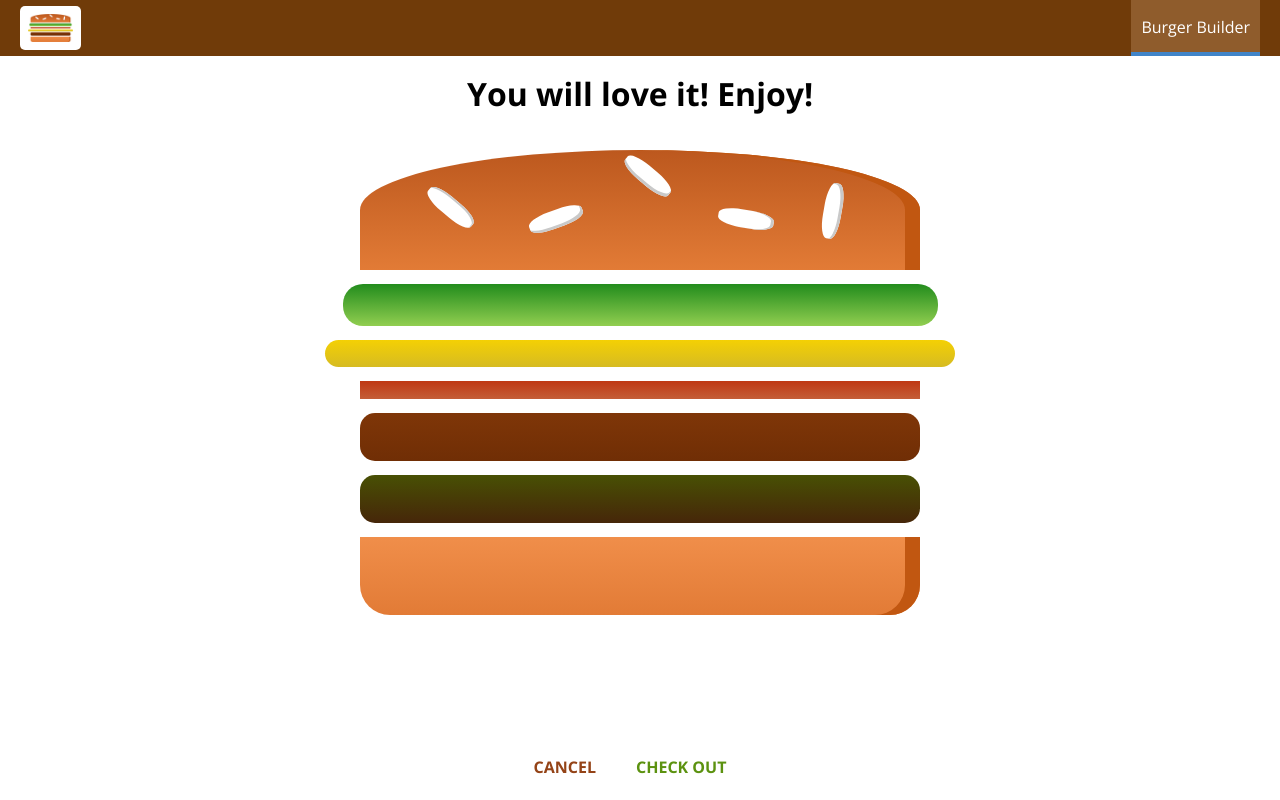
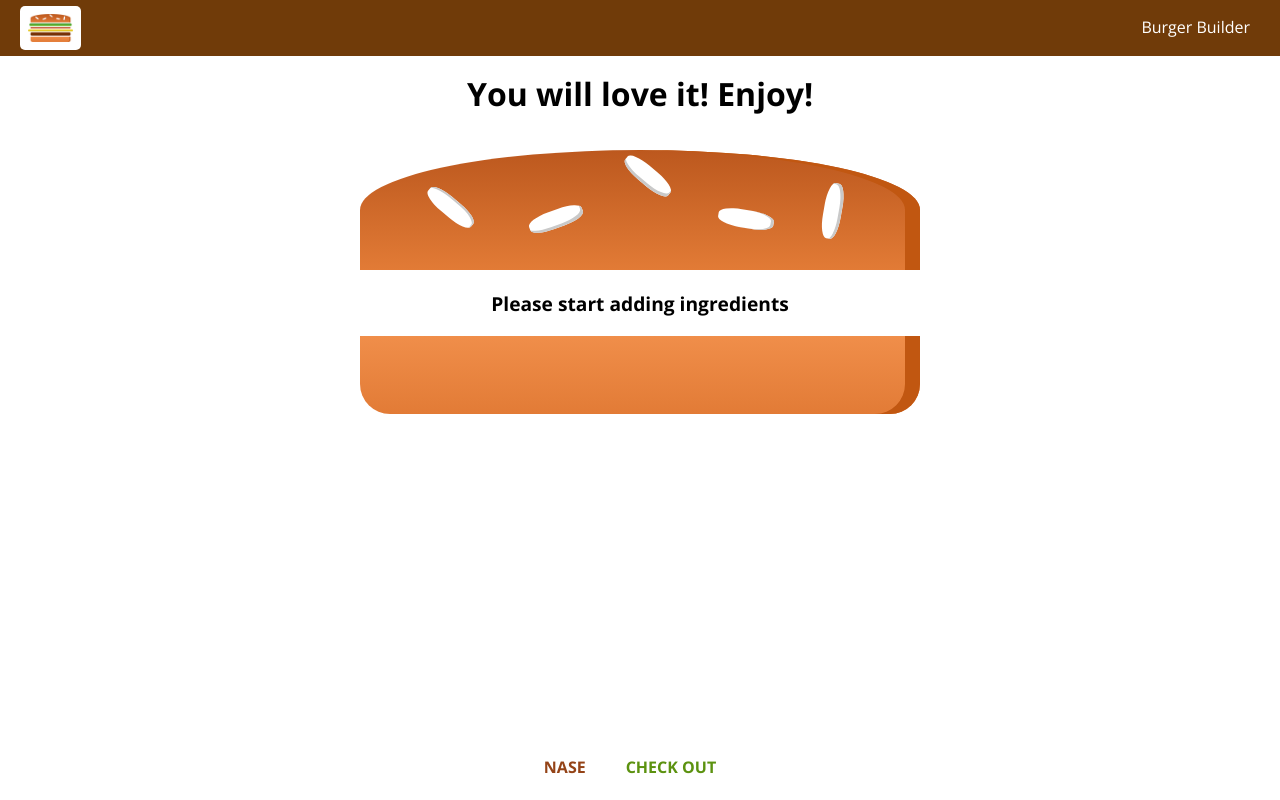
Before and after one commit to justin-in-github/react_burger_builder, a React (Create React App) app: page /checkout in a window 1280 px wide. Built offline with nearby package versions, Linux system fonts and the light colour scheme.

Commit message:
added orders page, routing sec done

```diff
--- a/src/App.js
+++ b/src/App.js
@@ -2,7 +2,8 @@
 import Layout from "./components/Layout/Layout"
 import BurgerBuilder from "./containers/BurgerBuilder/BurgerBuilder"
 import Checkout from "./containers/Checkout/Checkout"
-import {Route} from "react-router-dom"
+import { Route } from "react-router-dom"
+import Orders from "./containers/Orders/Orders"
 
 class App extends Component {
   render() {
@@ -13,8 +14,9 @@
           {/* //we could also use <Switch> instead of exact and this order */}
           {/* //note: only these directly loaded Components get the special Route props (match, history etc.) */}
           {/* //BUT we can use withRouter (wrap export) to inject them */}
-          <Route path="/checkout" component={Checkout}/>
-          <Route path="/" exact component={BurgerBuilder}/>
+          <Route path="/checkout" component={Checkout} />
+          <Route path="/orders" component={Orders} />
+          <Route path="/" exact component={BurgerBuilder} />
         </Layout>
       </div>
     );
--- a/src/components/Navigation/NavigationItems/NavigationItem/NavigationItem.js
+++ b/src/components/Navigation/NavigationItems/NavigationItem/NavigationItem.js
@@ -1,16 +1,16 @@
 import React from "react"
 import "./NavigationItem.css"
-
+import { NavLink } from "react-router-dom"
 
 const navigationItem = (props) => {
-    return(
+    return (
 
         <li className="NavigationItem">
-            <a href={props.link}
-            className={
-                props.active ? "active" : null
-            }
-            >{props.children}</a>
+            <NavLink
+                to={props.link}
+                //for active link setup see vid 229
+                activeClassName="active"
+                exact>{props.children}</NavLink>
         </li>
     )
 }
--- a/src/components/Navigation/NavigationItems/NavigationItems.js
+++ b/src/components/Navigation/NavigationItems/NavigationItems.js
@@ -4,10 +4,10 @@
 
 const navigationItems = () => {
     return (
-    <ul className="NavigationItems">
-       <NavigationItem link="/" active>Burger Builder</NavigationItem>
-       <NavigationItem link="/">Checkout</NavigationItem>
-    </ul>
+        <ul className="NavigationItems">
+            <NavigationItem link="/">Burger Builder</NavigationItem>
+            <NavigationItem link="/orders">Orders</NavigationItem>
+        </ul>
     )
 
 }
--- a/src/components/Order/CheckoutSummary/CheckoutSummary.js
+++ b/src/components/Order/CheckoutSummary/CheckoutSummary.js
@@ -7,11 +7,11 @@
     return (
         <div className="CheckoutSummary">
             <h1>You will love it! Enjoy!</h1>
-            <div style={{width: "100%", margin: "auto"}}>
-            <Burger ingredients={props.ingredients}/>
+            <div style={{ width: "100%", margin: "auto" }}>
+                <Burger ingredients={props.ingredients} />
             </div>
-            <Button btnType="Danger Button" clicked>CANCEL</Button>
-            <Button btnType="Success Button" clicked>CHECK OUT</Button>
+            <Button btnType="Danger Button" clicked={props.checkoutCancelled}>NASE</Button>
+            <Button btnType="Success Button" clicked={props.checkoutContinued}>CHECK OUT</Button>
         </div>
     )
 }
--- /dev/null
+++ b/src/components/Order/Order.css
@@ -0,0 +1,8 @@
+.Order {
+    width: 80%;
+    border: 1px solid #eee;
+    box-shadow: 0 2px 3px #ccc;
+    padding: 10 px;
+    margin: 10px auto;
+    box-sizing: border-box;
+}
--- /dev/null
+++ b/src/components/Order/Order.js
@@ -0,0 +1,37 @@
+import React from "react"
+import "./Order.css"
+
+const order = (props) => {
+    console.log(props.ingredients)
+    const ingredients = []
+
+    for (let ingredientName in props.ingredients) {
+        ingredients.push(
+            {
+
+                name: ingredientName,
+                //this is the value 0, 1 ...
+                amount: props.ingredients[ingredientName]
+            }
+        )
+    }
+
+    const ingredientOutput = ingredients.map(ig => {
+        return <span
+            style={{ textTransform: "capitalize", display: "inline-block", margin: "0 8px", border: "1px solid #ccc", padding: "5px" }}
+            key={ig.name}>
+            {ig.name} ({ig.amount})
+            </span>
+    })
+
+    return (
+        <div className="Order">
+            <p>Ingredients: {ingredientOutput}</p>
+            <p>Price: <strong>{Number.parseFloat(props.price).toFixed(2)}</strong></p>
+        </div>
+    )
+
+
+}
+
+export default order;
--- a/src/containers/Checkout/Checkout.js
+++ b/src/containers/Checkout/Checkout.js
@@ -1,20 +1,53 @@
-import React, {Component} from "react"
+import React, { Component } from "react"
 import CheckoutSummary from "../../components/Order/CheckoutSummary/CheckoutSummary"
+import { Route } from "react-router-dom"
+import ContactData from "./ContactData/ContactData"
+
 
 class Checkout extends Component {
     state = {
-        ingredients : {
-            salad: 1,
-            cheese: 1,
-            bacon: 1,
-            meat: 1,
-            veganPatty: 1
+        ingredients: null,
+        price: 0
+    }
+    componentWillMount() {
+        //extract the querystring we just set up in BurgerBuilder.js
+        const query = new URLSearchParams(this.props.location.search)
+        const ingredients = {}
+        let price = 0;
+        for (let param of query.entries()) {
+            //check if there is "price" in the querystring
+            if (param[0] === "price") {
+                price = param[1]
+            } else {
+                // this will equal ["salad", "1"]
+                ingredients[param[0]] = +param[1]
+            }
+
         }
+        this.setState({ ingredients: ingredients, totalPrice: price })
+
     }
-    render(){
-        return(
+
+    checkoutCancelledHandler = () => {
+        this.props.history.goBack();
+    }
+
+    checkoutContinuedHandler = () => {
+        this.props.history.replace("/checkout/contact-data");
+    }
+
+    render() {
+        return (
             <div>
-                <CheckoutSummary ingredients={this.state.ingredients}/>
+                <CheckoutSummary
+                    ingredients={this.state.ingredients}
+                    checkoutCancelled={this.checkoutCancelledHandler}
+                    checkoutContinued={this.checkoutContinuedHandler}
+                />
+                {/* //routing for ContactData formular */}
+                {/* //to be able to pass the ingredients props, we use render instead of component */}
+                {/* //NOTE: DUE TO THIS THE ROUTER METHODS PATH HISTORY ETC ARE NOT AVAILABLE ON CONTACTDATA, SO WE USE PROPS WITH {...PROPS} */}
+                <Route path={this.props.match.path + "/contact-data"} render={(props) => (<ContactData ingredients={this.state.ingredients} price={this.state.totalPrice} {...props} />)} />
             </div>
 
         )
--- /dev/null
+++ b/src/containers/Checkout/ContactData/ContactData.css
@@ -0,0 +1,18 @@
+.ContactData {
+    margin: 20px auto;
+    width: 80%;
+    text-align: center;
+    box-shadow: 1px solid #eee;
+    padding: 10px;
+    box-sizing: border-box;
+}
+
+.Input {
+    display:block;
+}
+
+@media (min-width: 600px) {
+    .ContactData {
+        width: 700px;
+    }
+}
--- /dev/null
+++ b/src/containers/Checkout/ContactData/ContactData.js
@@ -0,0 +1,70 @@
+import React, { Component } from "react"
+import Button from "../../../components/UI/Button/Button"
+import "./ContactData.css"
+import axios from "../../../axios-orders"
+import Spinner from "../../../components/UI/Spinner/Spinner"
+
+class ContactData extends Component {
+    state = {
+        name: "",
+        email: "",
+        adress: {
+            street: "",
+            postalCode: ""
+        },
+        loading: false
+    }
+
+    orderHandler = (event) => {
+        event.preventDefault();
+        console.log(this.props.ingredients)
+        this.setState({ loading: true })
+        // alert("You will be directed to Check Out!")
+        //any nodename of your choice + .json is firebase specific
+        const order = {
+            ingredients: this.props.ingredients,
+            price: this.props.price,
+            customer: {
+                name: "Justin",
+                adress: "Teststreet",
+                zipCode: "212312",
+                country: "Germany"
+            },
+            email: "test@test.com",
+            deliveryMethod: "fastest"
+        }
+
+        axios.post("/orders.json", order)
+            .then(response => {
+                this.setState({ loading: false })
+                this.props.history.push("/")
+            })
+            .catch(error => {
+                this.setState({ loading: false })
+            })
+    }
+
+    render() {
+        let form = (
+            <form>
+                <input className="Input" type="text" name="name" placeholder="Your name"></input>
+                <input className="Input" type="text" name="email" placeholder="Your email"></input>
+                <input className="Input" type="text" name="street" placeholder="Your street"></input>
+                <input className="Input" type="text" name="postal" placeholder="Your postal"></input>
+                <Button clicked={this.orderHandler} btnType="Success Button">ORDER</Button>
+            </form>
+        )
+        if (this.state.loading) {
+            form = <Spinner />;
+        }
+
+        return (
+            <div className="ContactData">
+                <h4>Enter your Contact Data</h4>
+                {form}
+            </div>
+        )
+    }
+}
+
+export default ContactData;
--- /dev/null
+++ b/src/containers/Orders/Orders.js
@@ -0,0 +1,50 @@
+import axios from "../../axios-orders"
+import React, { Component } from "react"
+import Order from "../../components/Order/Order"
+import withErrorHandler from "../../hoc/withErrorHandler/withErrorHandler"
+
+class Orders extends Component {
+
+    state = {
+        orders: [],
+        loading: true
+    }
+
+
+    componentDidMount() {
+        axios.get("/orders.json")
+            .then(res => {
+                //fetch data from firebase and spread them in while also adding id
+                const fetchedOrders = [];
+                for (let key in res.data) {
+                    fetchedOrders.push({
+                        ...res.data[key],
+                        id: key
+                    });
+                }
+                this.setState({ loading: false, orders: fetchedOrders });
+            })
+            .catch(err => {
+                this.setState({ loading: false });
+            });
+        console.log(this.state.orders)
+        console.log(this.state.orders)
+    }
+
+    render() {
+        return (
+            <div>
+                {/* <Order /> */}
+                {this.state.orders.map(order => (
+                    <Order key={order.id}
+                        ingredients={order.ingredients}
+                        price={order.price} />
+                ))}
+            </div>
+
+        )
+    }
+}
+
+//NOTE: NETWORK ERROR NOT WORKING, BC OF NEWER REACT VERSION?!
+export default withErrorHandler(Orders, axios);
--- a/src/index.js
+++ b/src/index.js
@@ -3,11 +3,11 @@
 import './index.css';
 import App from './App';
 import registerServiceWorker from './registerServiceWorker';
-import {BrowserRouter} from "react-router-dom"
+import { BrowserRouter } from "react-router-dom"
 
 const app = (
     <BrowserRouter>
-        <App/>
+        <App />
     </BrowserRouter>
 )
 
```
Also changed, not shown: src/containers/BurgerBuilder/BurgerBuilder.js (+17 -2 lines).
